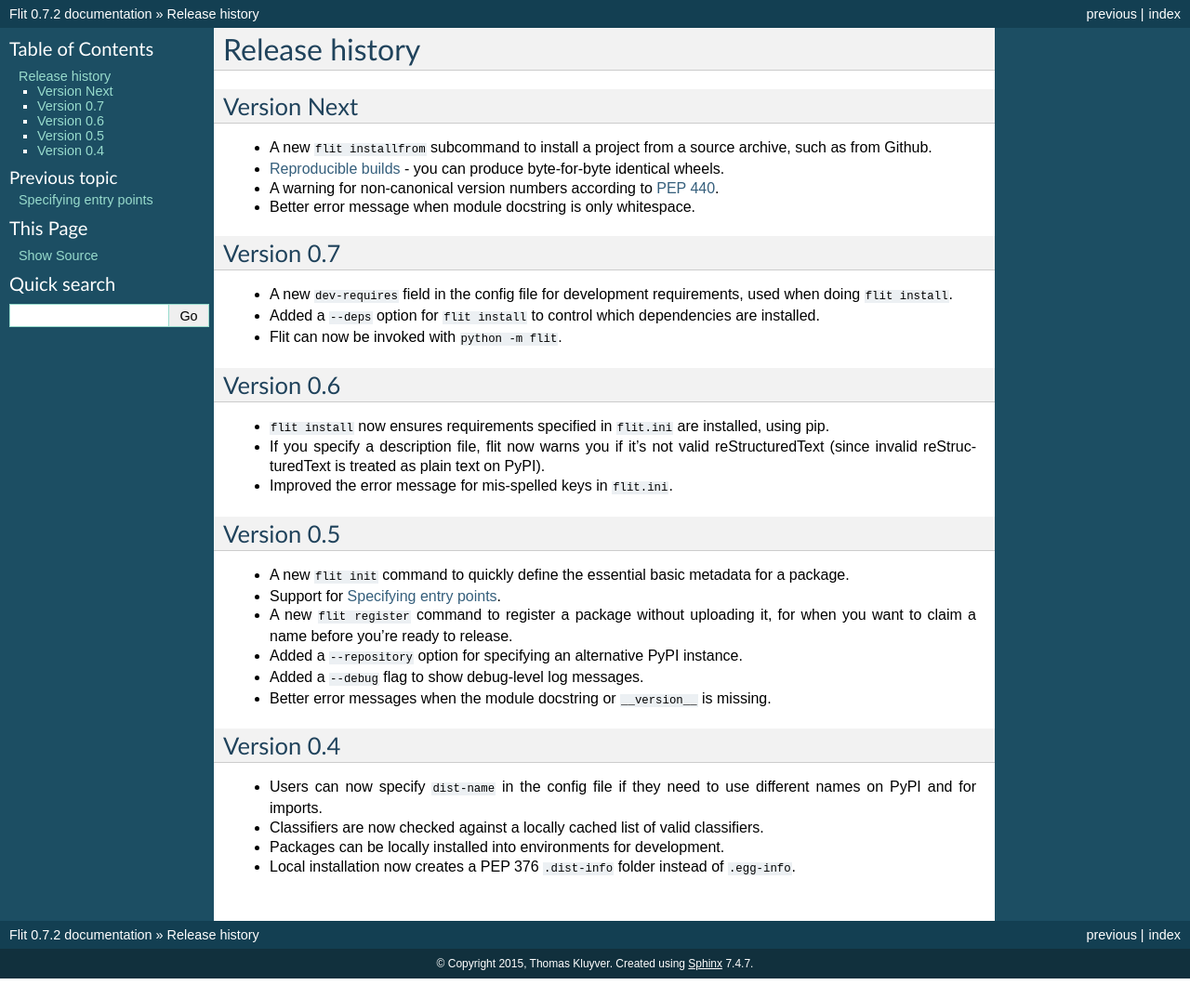
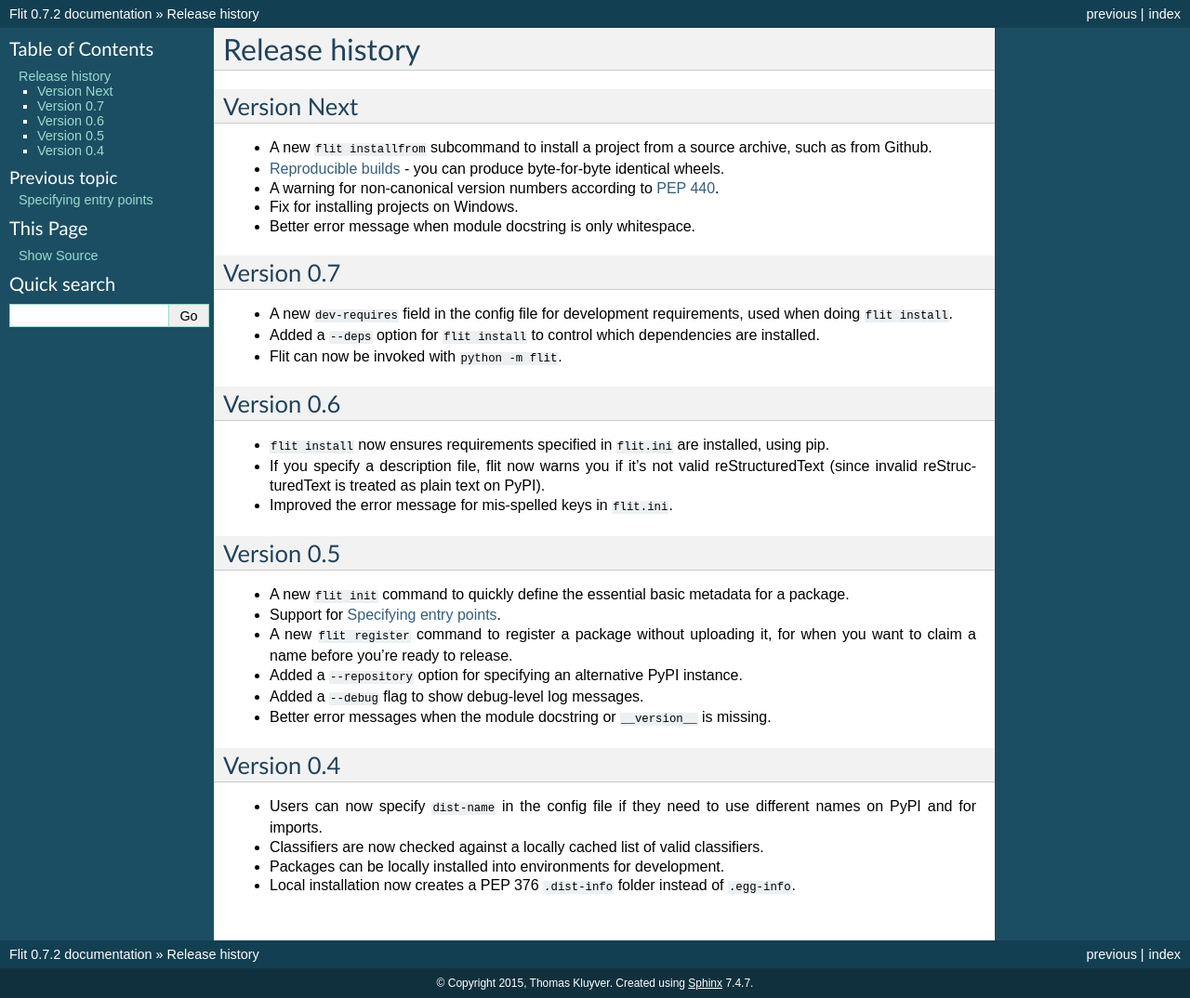
Before and after one commit to pypa/flit, a Sphinx documentation site: the page built from doc/history.rst, in a window 1280 px wide. Shown: the whole page at 93% size. Built offline with Sphinx 7.4.7, drawn with Linux system fonts in a browser that asks for light colours; before the commit the page ends 1053 px from its top, so only the background shows below that.

Commit message:
Document Windows fix
Thanks @blink1073

```diff
--- a/doc/history.rst
+++ b/doc/history.rst
@@ -10,6 +10,7 @@
   identical wheels.
 - A warning for non-canonical version numbers according to `PEP 440
   <https://www.python.org/dev/peps/pep-0440/>`__.
+- Fix for installing projects on Windows.
 - Better error message when module docstring is only whitespace.
 
 Version 0.7
```
